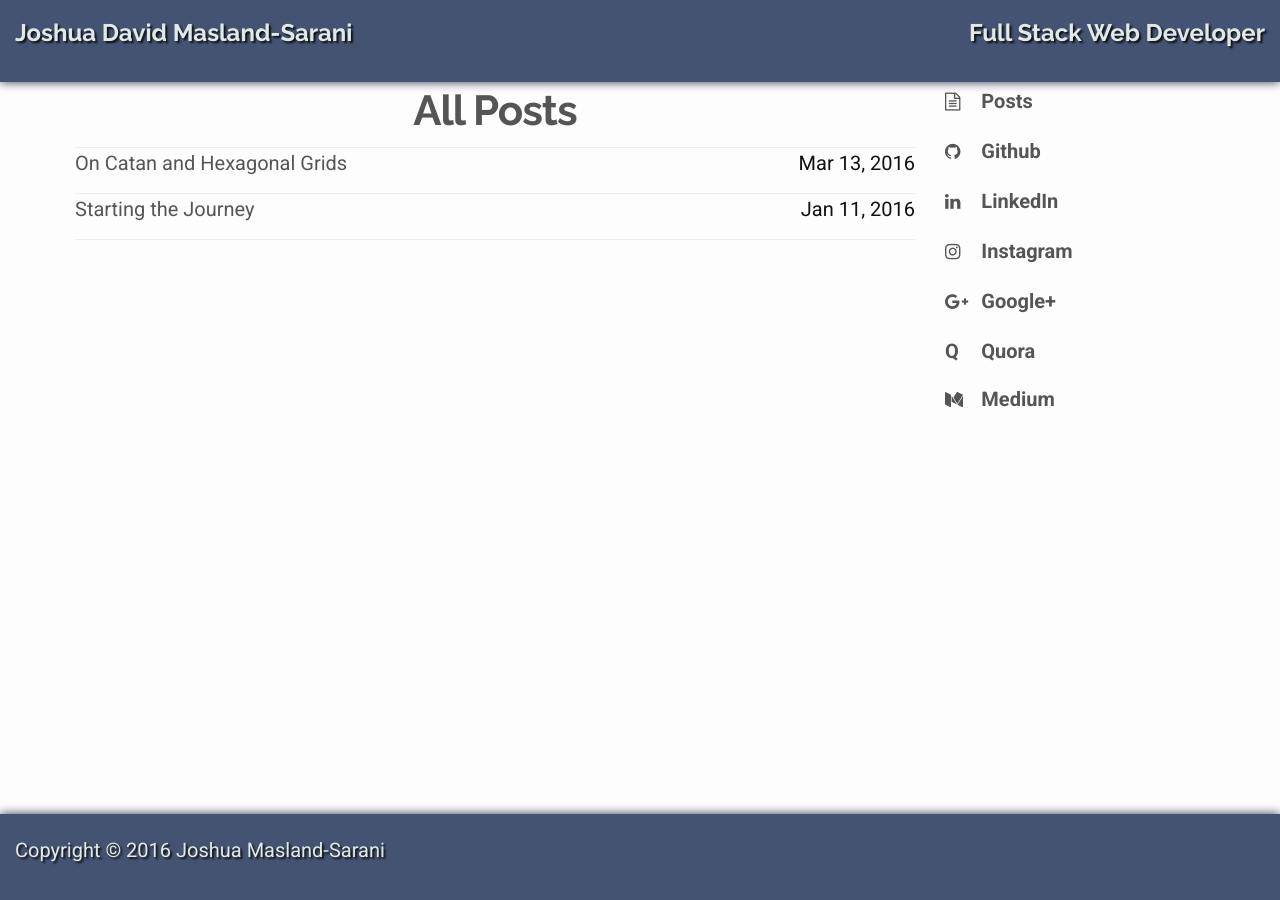
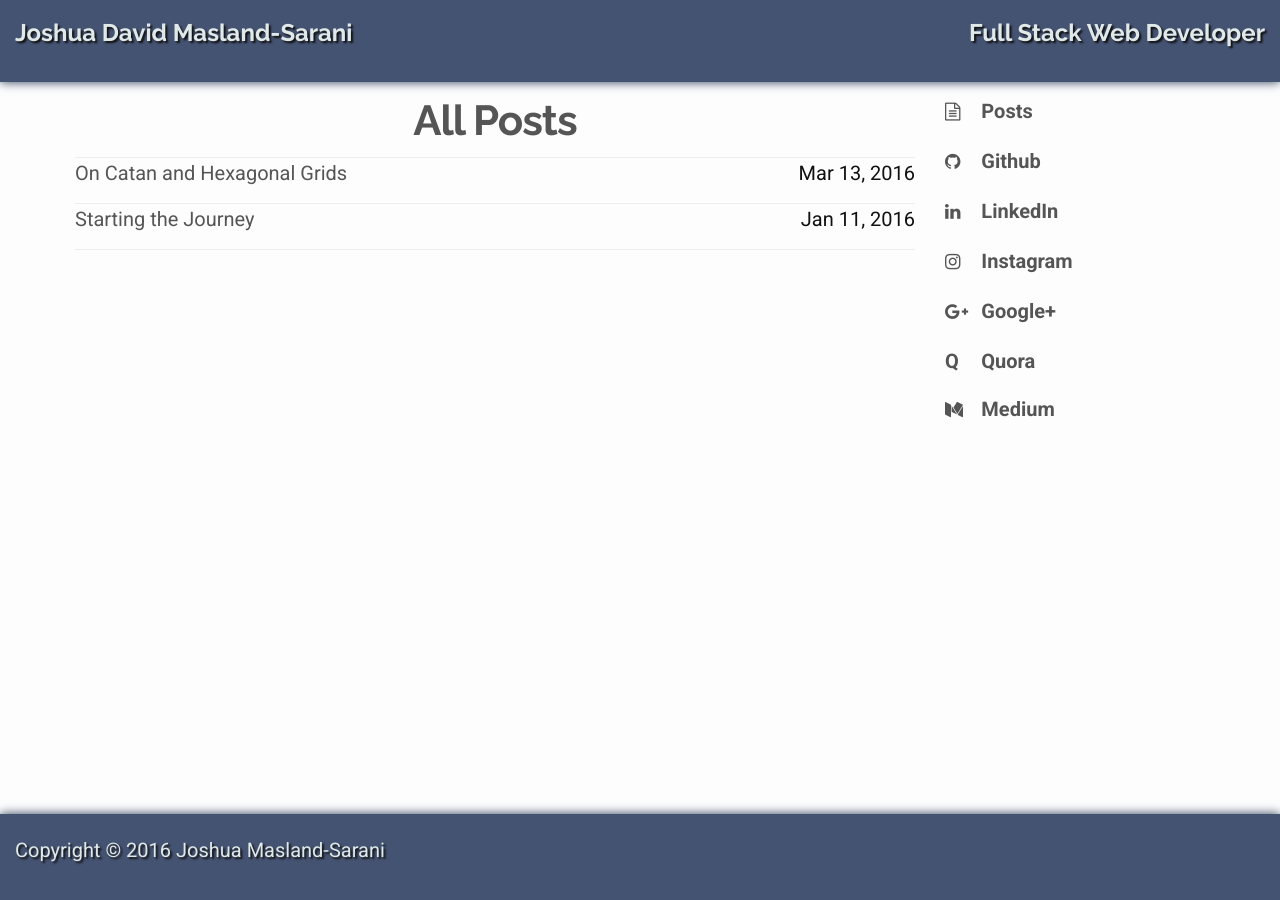
Before and after one commit to JMazzy/jmazzy.github.io, a Jekyll site: the page built from _posts/2016-05-04-posts.html, in a window 1280 px wide. Built offline with Jekyll 4.4.1, drawn with Linux system fonts in a browser that asks for light colours; nearby versions of some CDN libraries.

Commit message:
main area margin

```diff
--- a/_sass/_styles.scss
+++ b/_sass/_styles.scss
@@ -126,6 +126,6 @@
 }
 
 main {
-	margin-top: 70px;
-	margin-bottom: 50px;
+	margin-top: 80px;
+	margin-bottom: 80px;
 }
```
